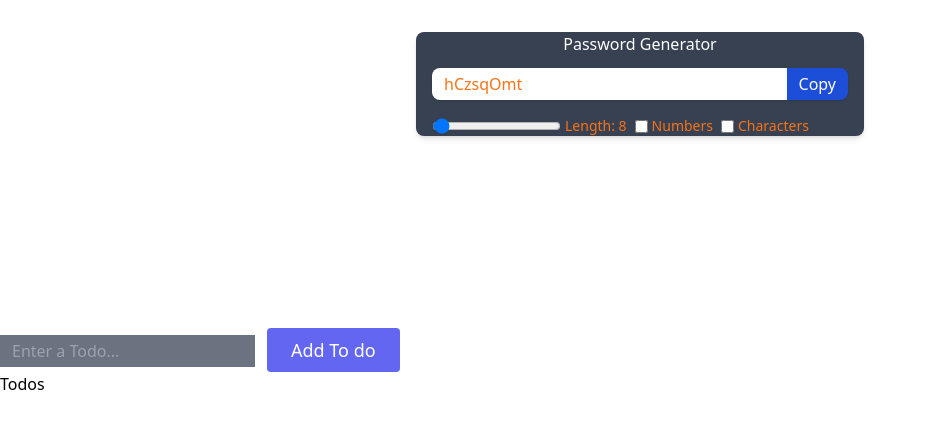
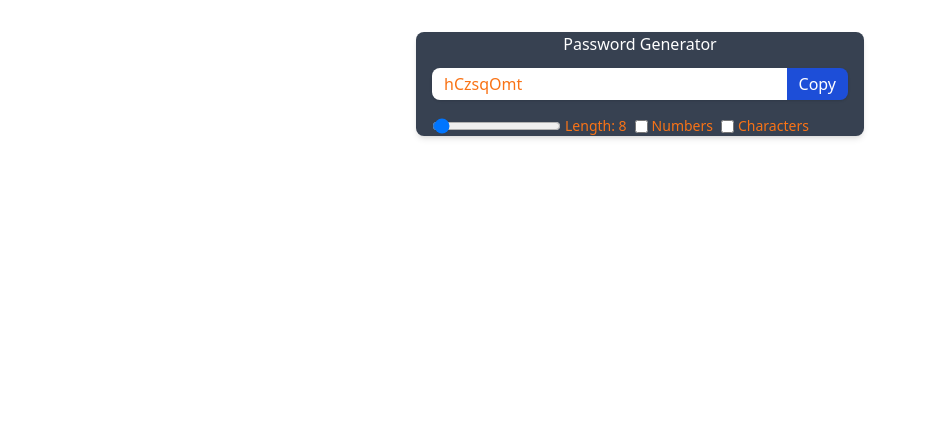
Before and after one commit to kzmfhm/password-generator, a React (Create React App) app: page / in a window 1280 px wide. Shown: the top 428 px of the page, without its empty margins (0-927 px from the left). Built offline with nearby package versions, Linux system fonts and the light colour scheme.

Commit message:
make clean code

```diff
--- a/src/App.js
+++ b/src/App.js
@@ -1,6 +1,4 @@
 import { useState, useEffect, useRef, useCallback } from "react";
-import Todos from "./components/Todos";
-import AddTodo from "./components/AddTodo";
 
 export default function App() {
   const [length, setLength] = useState(8);
@@ -86,8 +84,6 @@ export default function App() {
           </div>
         </div>
       </div>
-      <AddTodo />
-      <Todos />
     </div>
   );
 }
--- a/src/app/features/todo/todoSlice.js
+++ /dev/null
@@ -1,25 +0,0 @@
-import { createSlice, nanoid } from "@reduxjs/toolkit";
-
-const initialState = {
-  todos: [{ id: 1, text: "Hello", completed: false }],
-};
-
-const todoSlice = createSlice({
-  name: "todo",
-  initialState,
-  reducers: {
-    addTodo: (state, action) => {
-      const todo = {
-        id: nanoid(),
-        text: action.payload,
-      };
-      state.todos.push(todo);
-    },
-    removeTodo: (state, action) => {
-      state.todos = state.todos.filter((todo) => todo.id !== action.payload);
-    },
-  },
-});
-
-export const { addTodo, removeTodo } = todoSlice.actions;
-export default todoSlice.reducer;
--- a/src/app/store.js
+++ /dev/null
@@ -1,6 +0,0 @@
-import { configureStore } from "@reduxjs/toolkit";
-import todoReducer from "./features/todo/todoSlice";
-
-export const store = configureStore({
-  reducer: todoReducer,
-});
--- a/src/components/AddTodo.js
+++ /dev/null
@@ -1,33 +0,0 @@
-import React, { useState } from "react";
-import { useDispatch } from "react-redux";
-import { addTodo } from "../app/features/todo/todoSlice";
-
-const AddTodo = () => {
-  const [input, setInput] = useState("");
-  const dispatch = useDispatch();
-
-  const addTodoHandler = (e) => {
-    e.preventDefault();
-    dispatch(AddTodo(input));
-    setInput("");
-  };
-  return (
-    <form onSubmit={addTodoHandler} className="space-x-3 mt-[12rem]">
-      <input
-        type="text"
-        className="bg-gray-500 rounded-border border-gray-700 py-1 px-3"
-        placeholder="Enter a Todo..."
-        value={input}
-        onChange={(e) => setInput(e.target.value)}
-      ></input>
-      <button
-        type="submit"
-        className="text-white bg-indigo-500 py-2 px-6 text-lg rounded"
-      >
-        Add To do
-      </button>
-    </form>
-  );
-};
-
-export default AddTodo;
--- a/src/components/Todos.js
+++ /dev/null
@@ -1,8 +0,0 @@
-import React from "react";
-import { useSelector } from "react-redux";
-const Todos = () => {
-  const todos = useSelector((state) => state.todos.todos);
-  return <div className="text-black">Todos</div>;
-};
-
-export default Todos;
--- a/src/index.js
+++ b/src/index.js
@@ -1,14 +1,11 @@
-import { Provider } from "react-redux";
 import React from "react";
 import ReactDOM from "react-dom/client";
 import "./index.css";
 import App from "./App";
-import { store } from "./app/store";
+
 const root = ReactDOM.createRoot(document.getElementById("root"));
 root.render(
   <React.StrictMode>
-    <Provider store={store}>
-      <App />
-    </Provider>
+    <App />
   </React.StrictMode>
 );
```
